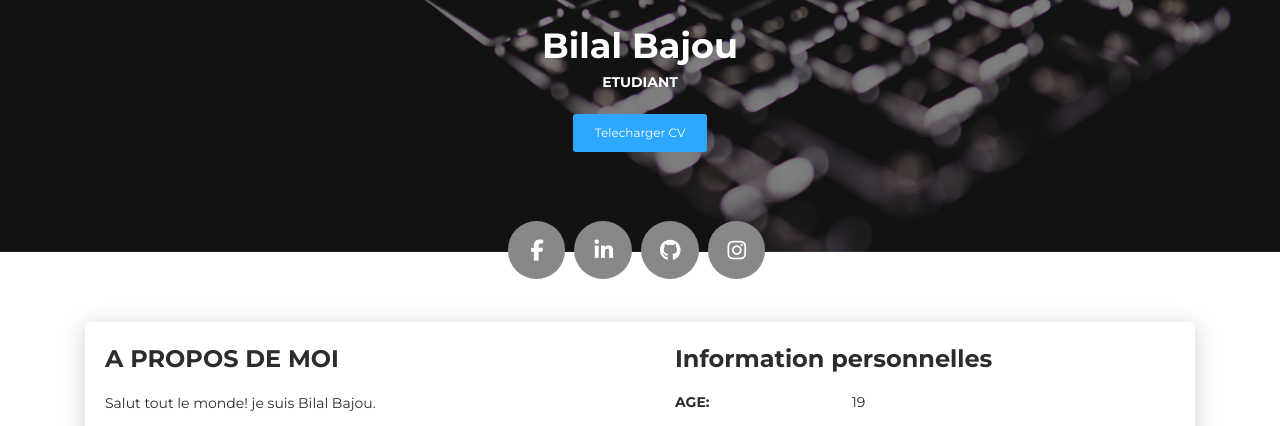
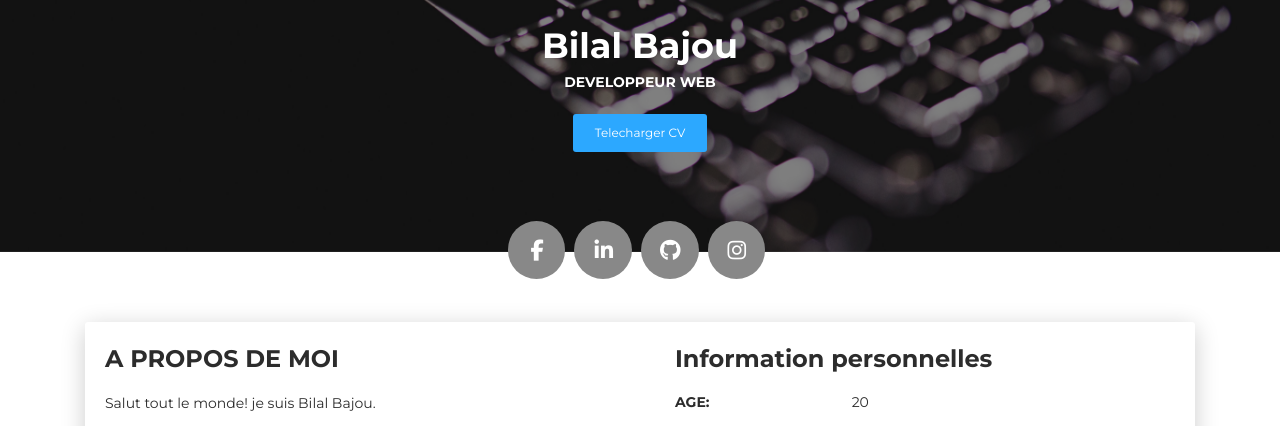
Before and after one commit to bilalbajou/Resume-online, a plain HTML site: page index.html in a window 1280 px wide. Shown: the part 298-724 px from the top of the page. Drawn offline with Linux system fonts and the light colour scheme.

Commit message:
update index.html

```diff
--- a/index.html
+++ b/index.html
@@ -51,7 +51,7 @@
         <div class="content-center">
           <div class="cc-profile-image"><a href="#"><img src="images/IMG_20201231_010818_695.JPG" alt="Image"/></a></div>
           <div class="h2 title">Bilal Bajou</div>
-          <p class="category text-white">Etudiant</p><a class="btn btn-info" target="_blank" href="https://drive.google.com/file/d/1UmBSaCm6_95ZjIDyKW0OR7ro4Ck-HTj0/view?usp=sharing" data-aos="zoom-in" data-aos-anchor="data-aos-anchor">Telecharger CV</a>
+          <p class="category text-white">Developpeur web</p><a class="btn btn-info" target="_blank" href="https://drive.google.com/file/d/1UmBSaCm6_95ZjIDyKW0OR7ro4Ck-HTj0/view?usp=sharing" data-aos="zoom-in" data-aos-anchor="data-aos-anchor">Telecharger CV</a>
         </div>
       </div>
       <div class="section">
@@ -78,7 +78,7 @@
             <div class="h4 mt-0 title">Information personnelles</div>
             <div class="row">
               <div class="col-sm-4"><strong class="text-uppercase">Age:</strong></div>
-              <div class="col-sm-8">19</div>
+              <div class="col-sm-8">20</div>
             </div>
             <div class="row mt-3">
               <div class="col-sm-4"><strong class="text-uppercase">Email:</strong></div>
@@ -249,6 +249,7 @@
             <p>Du 15 Mars 2021 au 28 Mars 2021 (15 Jours), j'ai effectué mon premier  stage au sein de International Private School of Technology , située à : Rue Khalil Avenue Ibn Athir N3 Hay Farah, Fès Maroc. Mon stage s'est déroulé au sein du service informatique.</p>
           </div>
         </div>
+
       </div>
     </div>
   </div>
```
